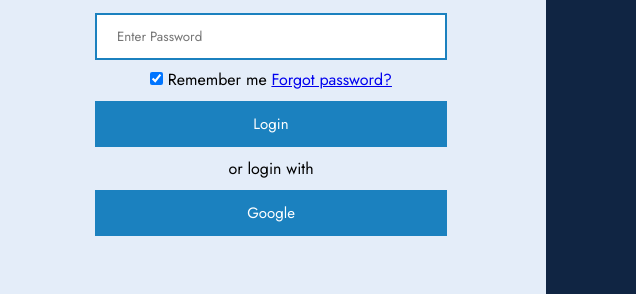
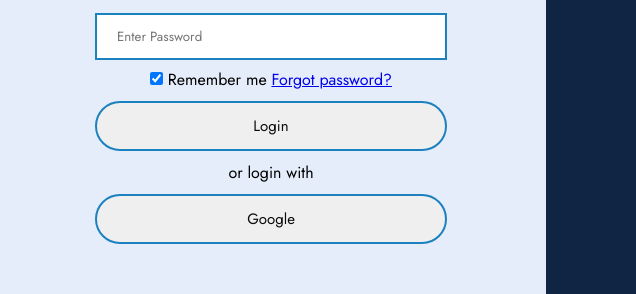
Before and after one commit to Suyash03022003/Student-Feedback-System, a plain HTML site: page login.html in a window 1280 px wide. Shown: the part 329-623 px from the top of the page, 644-1280 px from the left. Drawn offline with Linux system fonts and the light colour scheme.

Commit message:
Update login.css

```diff
--- a/css/login.css
+++ b/css/login.css
@@ -50,15 +50,19 @@ input[type=text], input[type=password] {
 	box-sizing: border-box;
 }
 button {
-	background-color: #1B81BF;
+	/* background-color: #1B81BF;    */
 	width: 80%;
-	color: white;
+	color: rgb(11, 11, 11);
 	font-size: 15px;
 	padding: 12px;
  	margin: 10px 0px;
-	border: none;
+	border: 2px solid #1B81BF;
 	cursor: pointer;
+	border-radius: 25px;
 	  }
 button:hover {
 	background-color: #3c98d2;
+	border: 2px solid black;
+	color: white;
+	font-size: 17px;
 }
```
